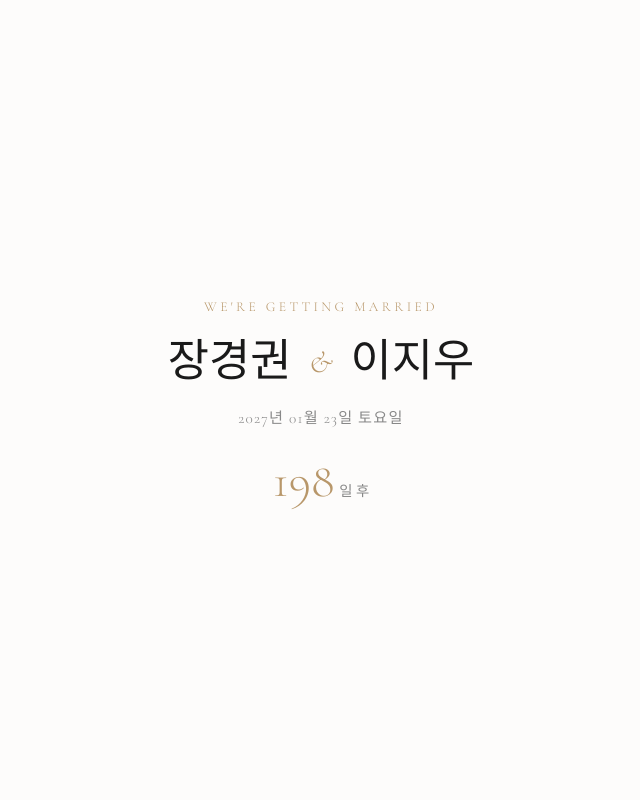
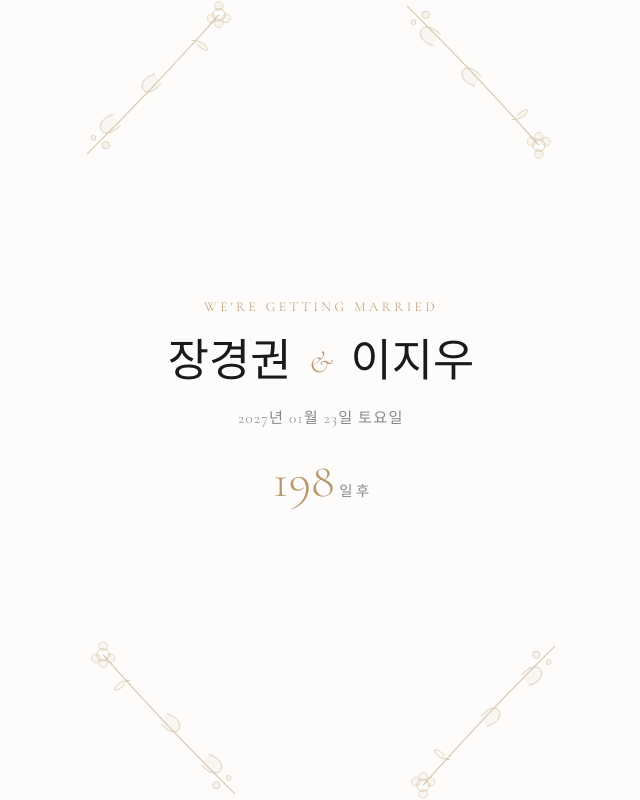
Before and after one commit to ggjang/ggjang.invitation.github.io, a React (Vite) app: page / in a window 1280 px wide. Shown: the top 800 px of the page, without its empty margins (319-959 px from the left). Built offline with nearby package versions, Linux system fonts and the light colour scheme.

Commit message:
feat: 히어로 보태니컬 SVG 장식 추가
4코너에 꽃·잎 SVG 배치. 외부 이미지 없음, 순수 SVG.

Co-Authored-By: Claude Sonnet 4.6 <noreply@anthropic.com>

```diff
--- a/src/App.css
+++ b/src/App.css
@@ -13,7 +13,21 @@
   text-align: center;
   padding: 4rem 2rem;
   background: var(--color-bg);
+  position: relative;
+  overflow: hidden;
 }
+
+.botanical {
+  position: absolute;
+  width: 160px;
+  height: 160px;
+  opacity: 0.65;
+  pointer-events: none;
+}
+.botanical.top-left     { top: 0; left: 0;  transform: rotate(180deg); }
+.botanical.top-right    { top: 0; right: 0; transform: scaleX(-1); }
+.botanical.bottom-left  { bottom: 0; left: 0;  transform: scaleY(-1); }
+.botanical.bottom-right { bottom: 0; right: 0; }
 
 .hero-inner { display: flex; flex-direction: column; align-items: center; gap: 1rem; }
 
--- a/src/App.jsx
+++ b/src/App.jsx
@@ -53,6 +53,30 @@ function Section({ className = '', children }) {
   )
 }
 
+function BotanicalCorner({ className }) {
+  return (
+    <svg className={`botanical ${className}`} viewBox="0 0 130 130" fill="none" xmlns="http://www.w3.org/2000/svg">
+      {/* main stem */}
+      <path d="M 125 5 C 95 35 65 65 18 118" stroke="#c4a882" strokeWidth="0.9"/>
+      {/* leaf 1 — upper */}
+      <path d="M 98 28 C 114 12 122 32 104 37 C 91 29 98 28 Z" stroke="#c4a882" strokeWidth="0.7" fill="#c4a882" fillOpacity="0.1"/>
+      {/* leaf 2 — mid */}
+      <path d="M 65 62 C 80 45 88 65 70 70 C 58 63 65 62 Z" stroke="#c4a882" strokeWidth="0.7" fill="#c4a882" fillOpacity="0.1"/>
+      {/* leaf 3 — lower */}
+      <path d="M 36 94 C 22 81 26 98 40 97 C 42 90 36 94 Z" stroke="#c4a882" strokeWidth="0.6" fill="#c4a882" fillOpacity="0.1"/>
+      {/* flower at tip */}
+      <circle cx="18" cy="118" r="5" stroke="#c4a882" strokeWidth="0.7"/>
+      <circle cx="18" cy="111" r="3.5" stroke="#c4a882" strokeWidth="0.5" fill="#c4a882" fillOpacity="0.12"/>
+      <circle cx="12" cy="115" r="3.5" stroke="#c4a882" strokeWidth="0.5" fill="#c4a882" fillOpacity="0.12"/>
+      <circle cx="24" cy="115" r="3.5" stroke="#c4a882" strokeWidth="0.5" fill="#c4a882" fillOpacity="0.12"/>
+      <circle cx="18" cy="125" r="3.5" stroke="#c4a882" strokeWidth="0.5" fill="#c4a882" fillOpacity="0.12"/>
+      {/* small berries */}
+      <circle cx="110" cy="12" r="3" stroke="#c4a882" strokeWidth="0.6" fill="#c4a882" fillOpacity="0.18"/>
+      <circle cx="120" cy="18" r="2" stroke="#c4a882" strokeWidth="0.5" fill="#c4a882" fillOpacity="0.18"/>
+    </svg>
+  )
+}
+
 function Divider() {
   return <div className="divider"><span>✦</span></div>
 }
@@ -85,6 +109,10 @@ export default function App() {
 
       {/* ── HERO ── */}
       <section className="hero">
+        <BotanicalCorner className="top-left" />
+        <BotanicalCorner className="top-right" />
+        <BotanicalCorner className="bottom-left" />
+        <BotanicalCorner className="bottom-right" />
         <div className="hero-inner fade-up">
           <p className="hero-eyebrow">We're getting married</p>
           <h1 className="hero-names">
```
